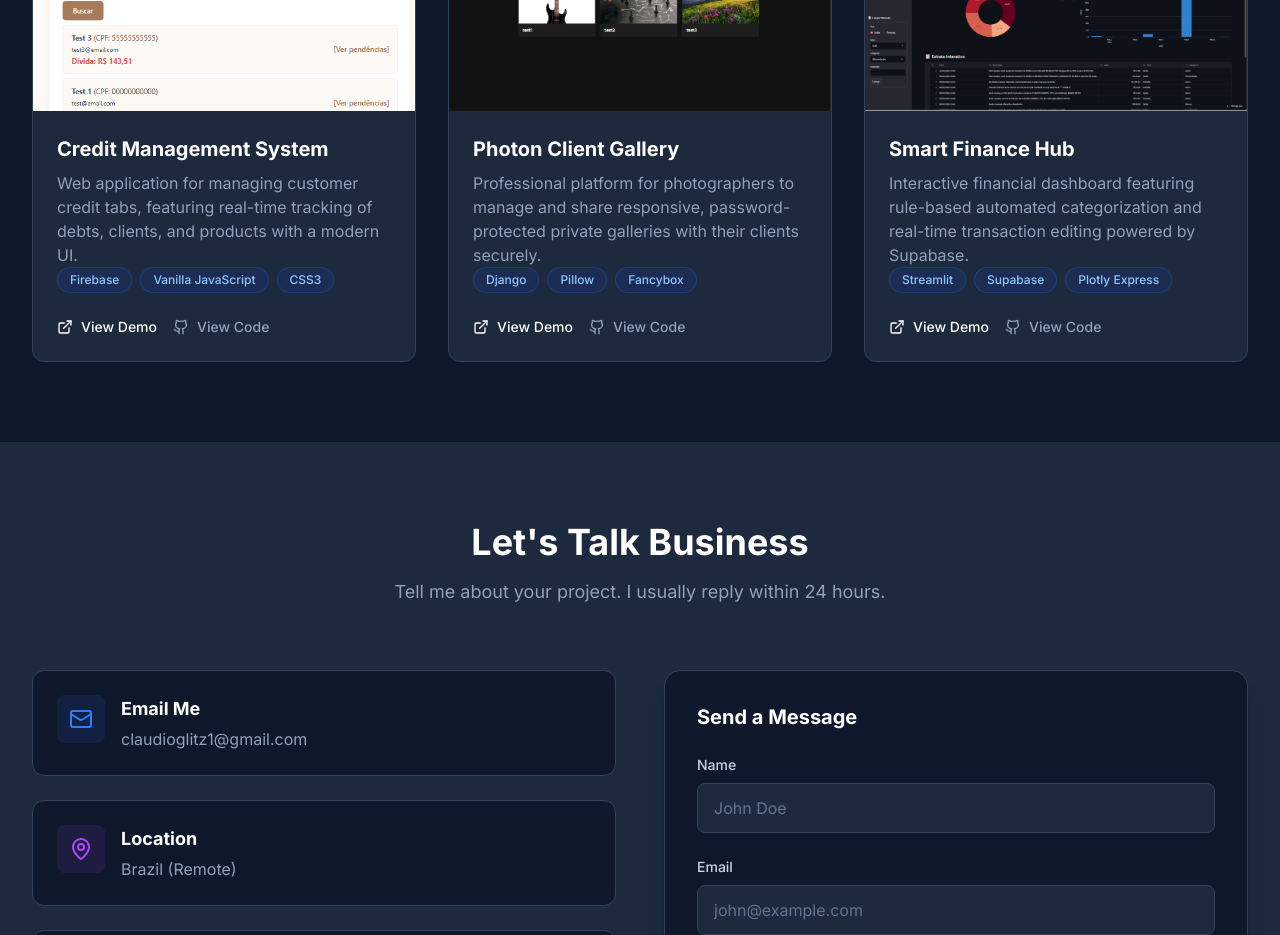
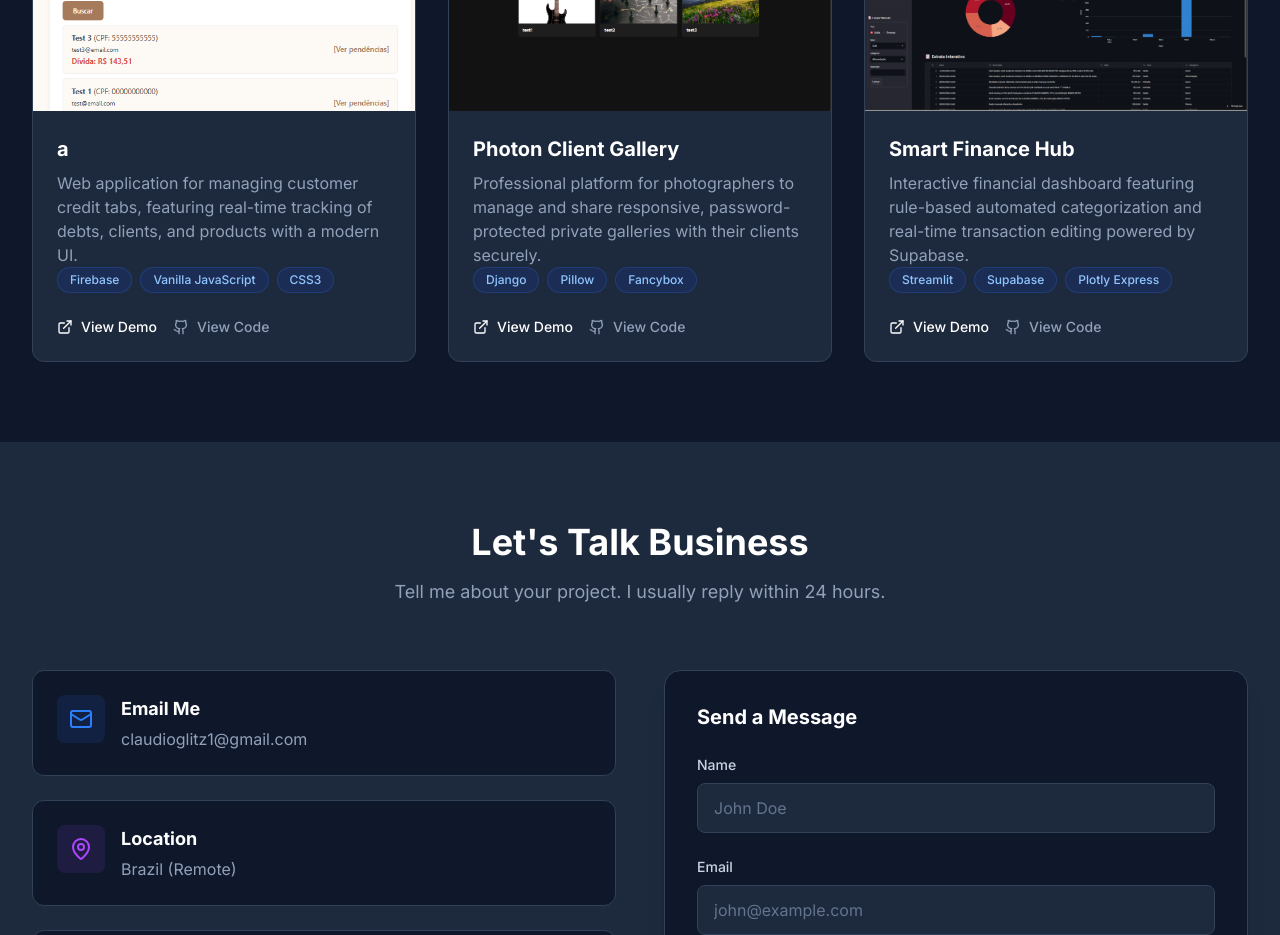
Before and after one commit to Claudio-Litz/my-portfolio-system, a Next.js app in the folder system/: page / in a window 1280 px wide. Shown: the part 1620-2555 px from the top of the page. Built offline with nearby package versions, Linux system fonts and the light colour scheme.

Commit message:
Test of autoupdate in vercel

```diff
--- a/system/src/data/translations.ts
+++ b/system/src/data/translations.ts
@@ -28,7 +28,7 @@ export const translations = {
     projects: {
       title: "Recent Work",
       subtitle: "Real solutions for real businesses.",
-      project1_title: "Credit Management System",
+      project1_title: "a",
       project1_desc: "Web application for managing customer credit tabs, featuring real-time tracking of debts, clients, and products with a modern UI.",
       project2_title: "Photon Client Gallery",
       project2_desc: "Professional platform for photographers to manage and share responsive, password-protected private galleries with their clients securely.",
```
